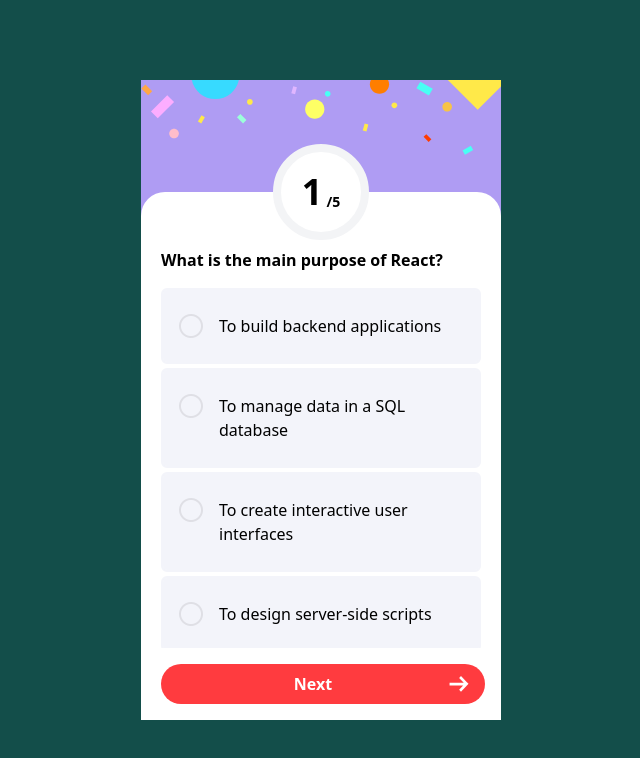
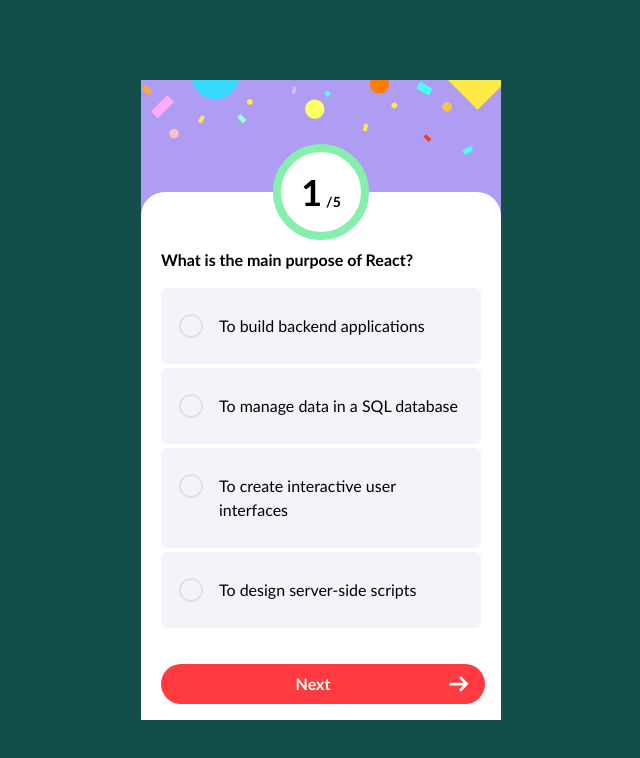
Before and after one commit to NayanCod/Quiz-App, a Next.js app: page / in a window 1280 px wide. Both pictures are taken after a click on the button "Start". Shown: the top 758 px of the page, without its empty margins (319-959 px from the left). Built offline with nearby package versions, Linux system fonts and the light colour scheme.

Commit message:
fixes result calculation bug

```diff
--- a/pages/api/quiz/answer.js
+++ b/pages/api/quiz/answer.js
@@ -10,7 +10,6 @@
   if (req.method === "POST") {
     const { questionId, selectedOptions, timeTaken } = req.body;
     const question = questions.find((question) => question.id === questionId);
-    const { correct, inCorrect } = getCounters();
 
     if (!question) {
       return res.status(404).json({ message: "Question not found!" });
@@ -28,6 +27,7 @@
     const isLastQuestion = questions[questions.length - 1].id === questionId;
 
     if (isLastQuestion) {
+      const { correct, inCorrect } = getCounters();
       res.status(200).json({
         message: "Quiz completed!",
         totalCorrect: correct,
@@ -35,6 +35,7 @@
       });
       resetCounters();
     } else {
+      const { correct, inCorrect } = getCounters();
       res.status(200).json({
         message: isCorrect ? "Correct answer!" : "Incorrect answer!",
         correctCount: correct,
--- a/pages/index.js
+++ b/pages/index.js
@@ -14,6 +14,7 @@
     console.log(res.data);
     setQuizData(res.data);
   };
+console.log(currentQuestionIndex);
 
   const handleAnswerSubmit = async(answer, timeTaken) => {
     const currentQuestion = quizData.questions[currentQuestionIndex];
@@ -28,7 +29,6 @@
     if (currentQuestionIndex + 1 < quizData.questions.length) {
       setCurrentQuestionIndex(currentQuestionIndex + 1);
     } else {
-      console.log("Submitted data: ", submitAnswer.data);
       setScore(submitAnswer.data);
     }
   }
@@ -47,7 +47,7 @@
             className="absolute top-0"
           />
           <div className="relative mt-28 bg-white w-full h-full rounded-t-3xl">
-            <div className="absolute top-[-48px] left-1/2 -translate-x-1/2 bg-white flex items-center justify-center w-24 h-24 rounded-full border-8 border-gray-100">
+            <div className="absolute top-[-48px] left-1/2 -translate-x-1/2 bg-white flex items-center justify-center w-24 h-24 rounded-full border-8 border-green-300">
               <div className="flex items-end space-x-1 text-black">
                 <span className="text-4xl font-bold">{currentQuestionIndex + 1}</span>
                 <span className="text-sm font-bold">/{quizData.questions.length}</span>
--- a/styles/globals.css
+++ b/styles/globals.css
@@ -11,6 +11,9 @@
   scrollbar-width: none;
 }
 
+body{
+  font-family: 'Trebuchet MS', 'Lucida Sans Unicode', 'Lucida Grande', 'Lucida Sans', Arial, sans-serif
+}
 /* :root {
   --background: #ffffff;
   --foreground: #171717;
```
